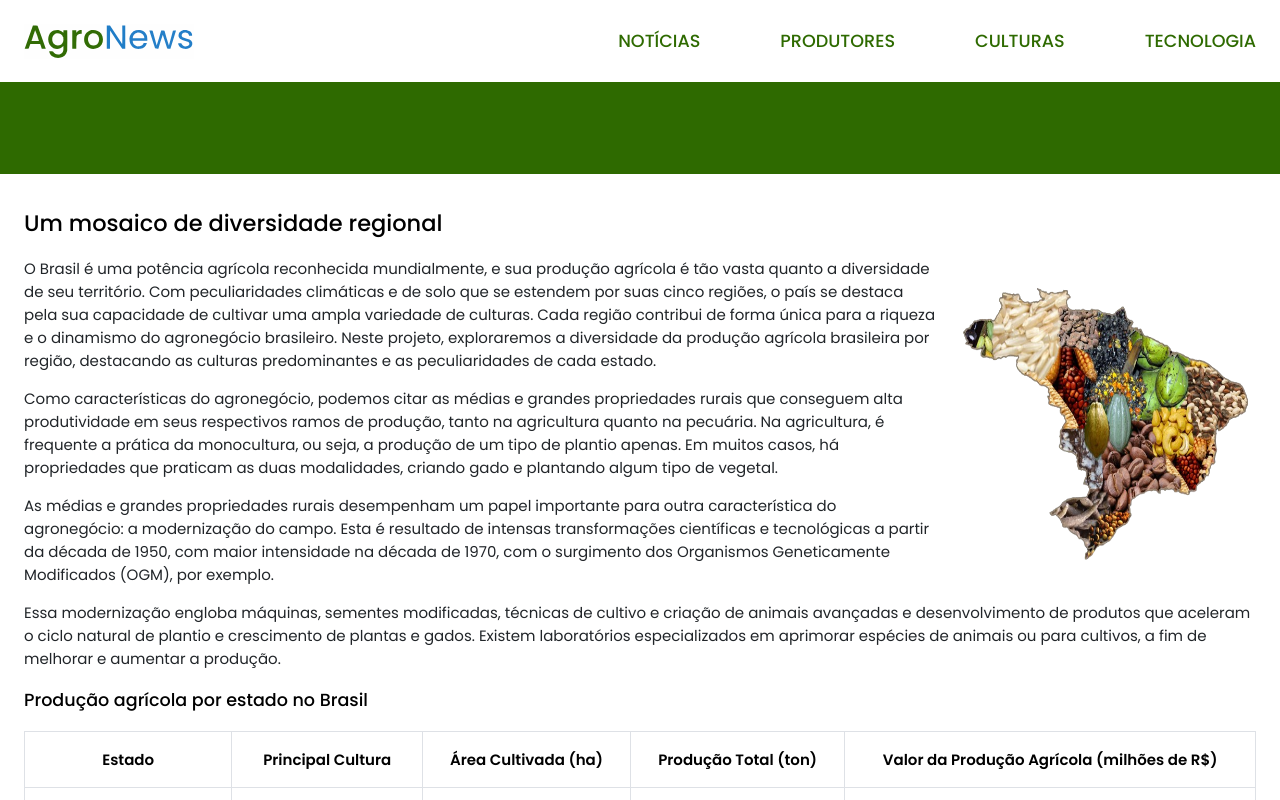
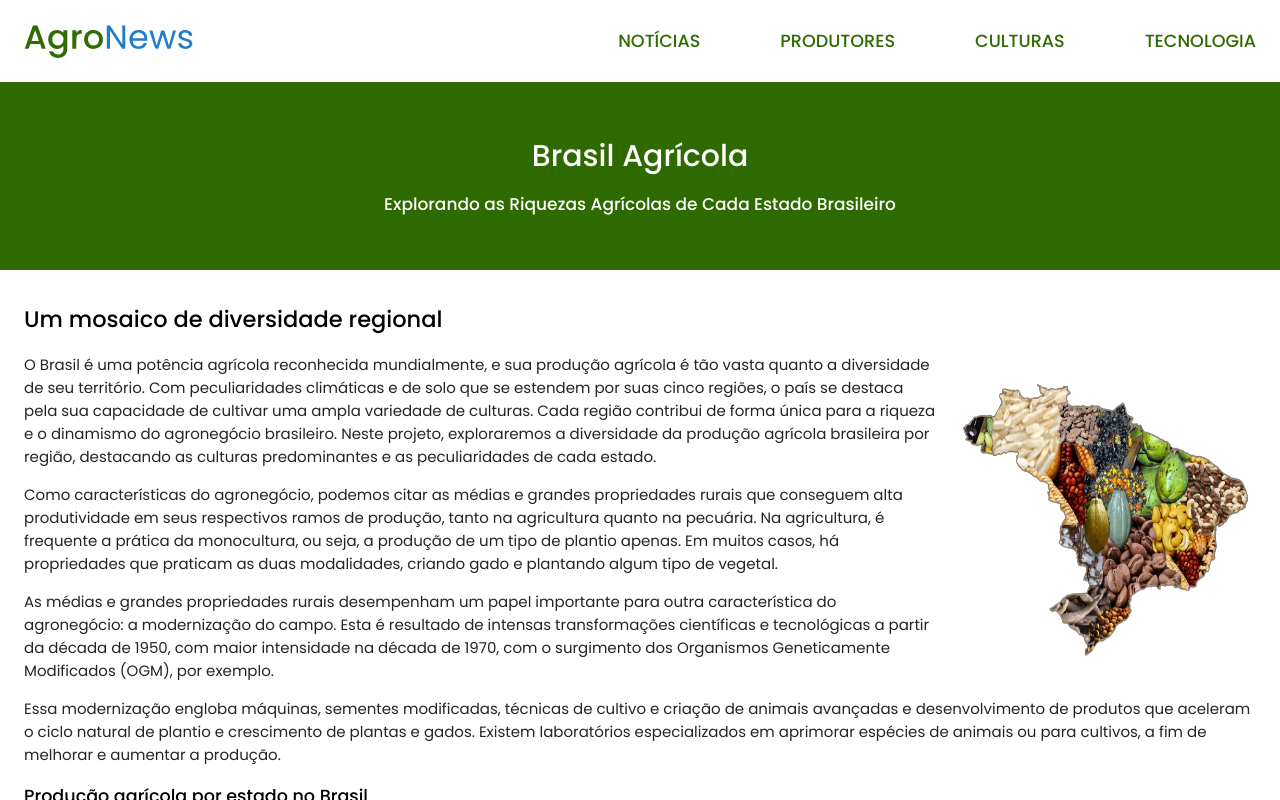
Before and after one commit to Wesleydno/fomacao-conexa-labs, a Vue app in the folder projeto-modulo-3/: page / in a window 1280 px wide. Shown: the top 800 px of the page. Built offline with nearby package versions, Linux system fonts and the light colour scheme.

Commit message:
ajuste no componente headline para atender paginas de noticias

```diff
--- a/projeto-modulo-3/src/components/HeadLine.vue
+++ b/projeto-modulo-3/src/components/HeadLine.vue
@@ -1,25 +1,40 @@
 <script setup lang="ts">
 import { computed } from 'vue';
-import { useRoute } from 'vue-router'
+import { useRoute } from 'vue-router';
+import noticiasJson from "../data/noticias.json";
 
-interface IHeadlineItem {
-    title: string
-    description: string
+interface INoticia {
+    titulo: string;
+    subtitulo: string;
+    conteudo: string[];
+    slug: string;
+    tema: string;
+}
+
+function getNoticiaBySlug(slug: string) {
+    return noticiasJson.find((noticia: INoticia) => noticia.slug === slug);
 }
 
 const route = useRoute();
-const headline = computed(() => (route.meta.headline as IHeadlineItem) ?? { title: '', description: '' });
-const isHomePage = computed(() => {
-    return route.name === 'Home';
-})
 
+const noticia = computed(() => {
+    if (route.name === 'Notícia') {
+        return getNoticiaBySlug(route.params.slug as string);
+    } else if (route.meta.headline) {
+        return route.meta.headline as INoticia;
+    } else {
+        return { titulo: '', subtitulo: '' };
+    }
+});
+
+const isHomePage = computed(() => route.name === 'Home' || route.name === 'Notícia');
 </script>
 
 <template>
     <div :class="{ 'headline': true, 'principal': isHomePage }">
         <div class="content-wrapper">
-            <h1>{{ headline.title }}</h1>
-            <h2 v-if="headline.description">{{ headline.description }}</h2>
+            <h1>{{ noticia?.titulo }}</h1>
+            <h2 v-if="noticia?.subtitulo">{{ noticia?.subtitulo }}</h2>
         </div>
     </div>
 </template>
```
